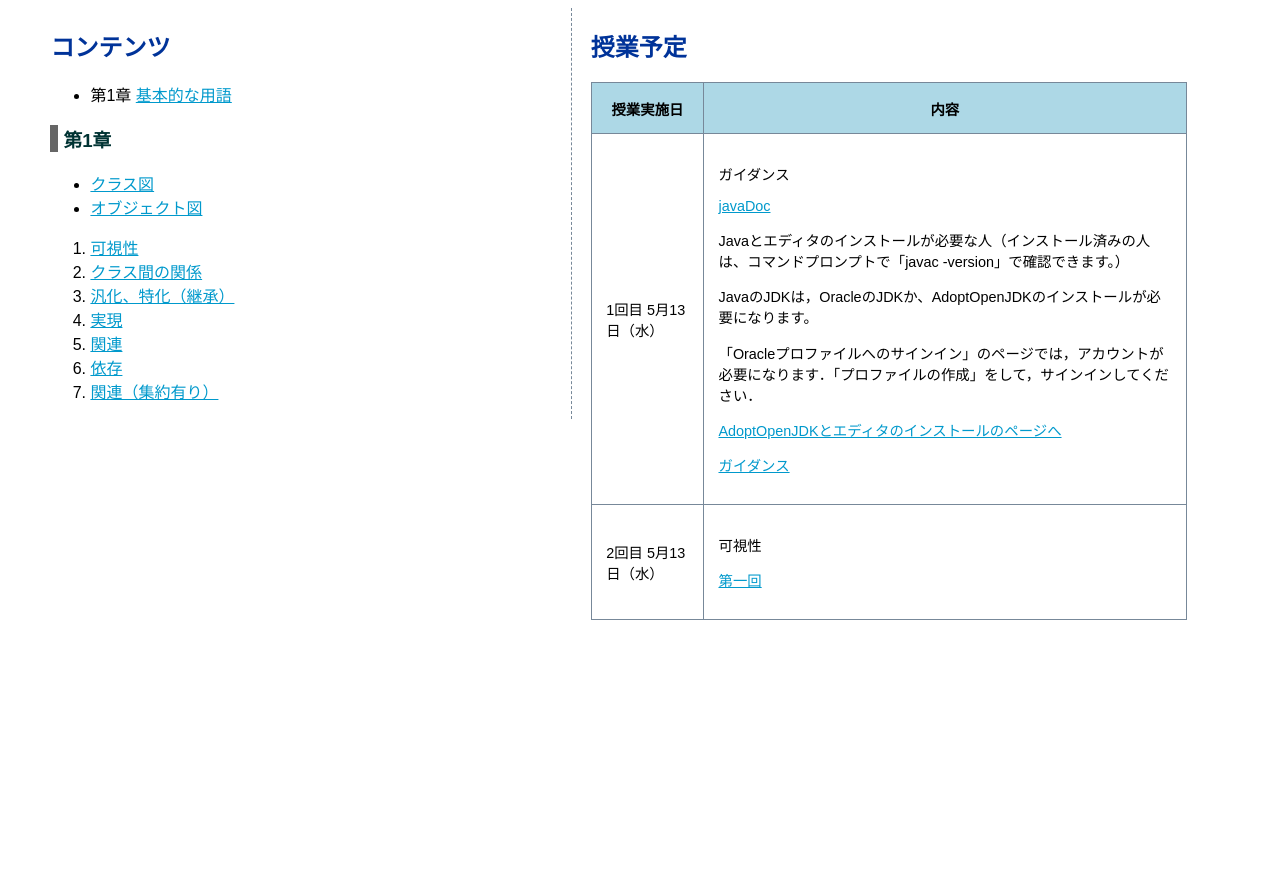
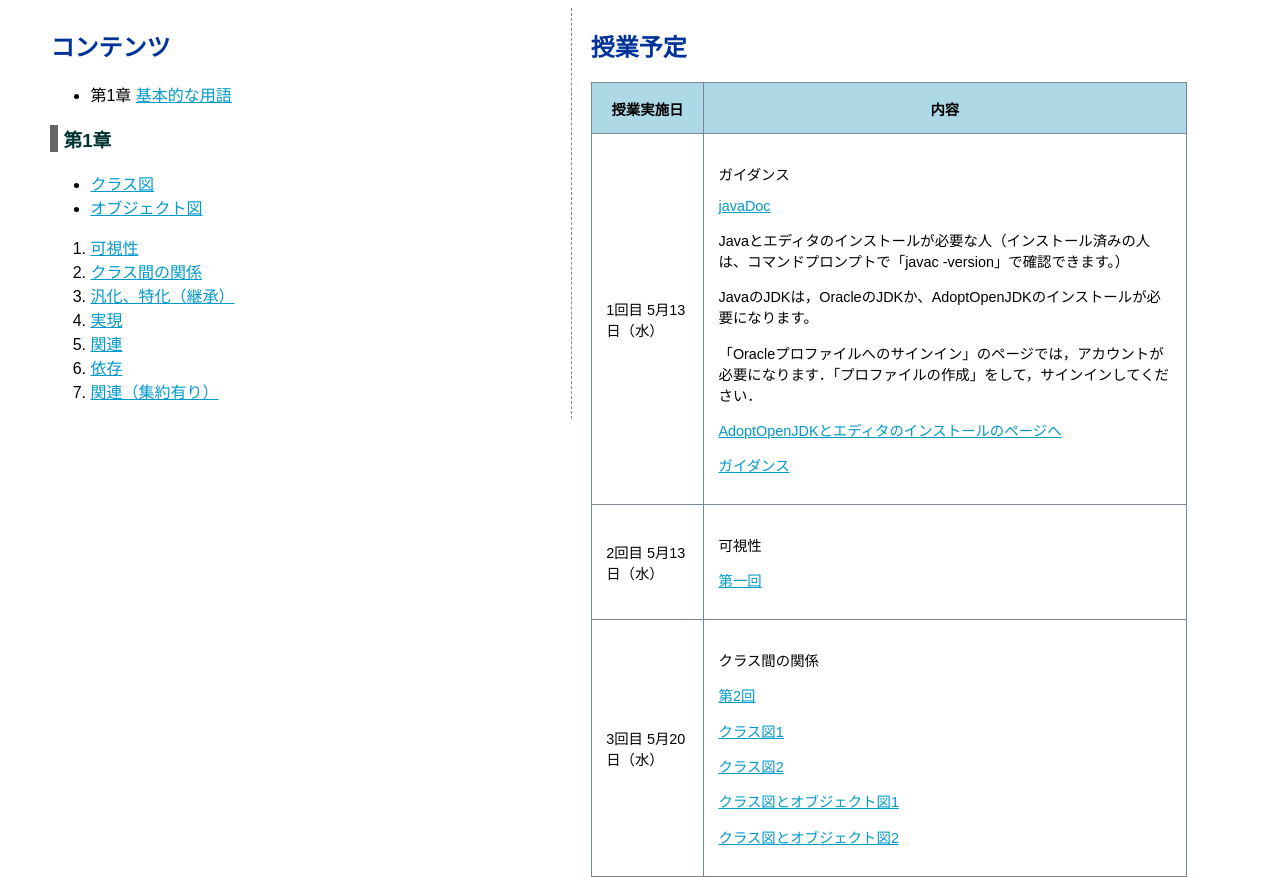
Before and after one commit to usdAj/object_aj, a plain HTML site: page index.htm in a window 1280 px wide. Shown: the part 87-964 px from the top of the page. Before the commit the page ends 800 px from the top, so only its background shows below. Drawn offline with Linux system fonts and the light colour scheme.

Commit message:
Add files via upload

```diff
--- a/index.htm
+++ b/index.htm
@@ -236,15 +236,19 @@
        <p><a href="2020_1.pdf">第一回</a></p>
      </td>
    </tr>
-   <!--
    <tr>
      <td>3回目  5月20日（水）</td>
      <td>
        <p>クラス間の関係</p>
-       <p><a href="https://els.sa.dendai.ac.jp/webclass/login.php?id=8be6b9577819c3b3a19201fe2ffa59e1&page=1">WebClassでのソースコードの提出３</a></p>
+       <p><a href="2020_2.pdf">第2回</a></p>
+       <p><a href="2020_2_1.pdf">クラス図1</a></p>
+       <p><a href="2020_2_2.pdf">クラス図2</a></p>
+       <p><a href="2020_2_3.pdf">クラス図とオブジェクト図1</a></p>
+       <p><a href="2020_2_4.pdf">クラス図とオブジェクト図2</a></p>
      </td>
    </tr>
 
+   <!--
    <tr>
      <td>4回目  5月27日（水）</td>
      <td>
```
Also changed, not shown: 4 other files.
